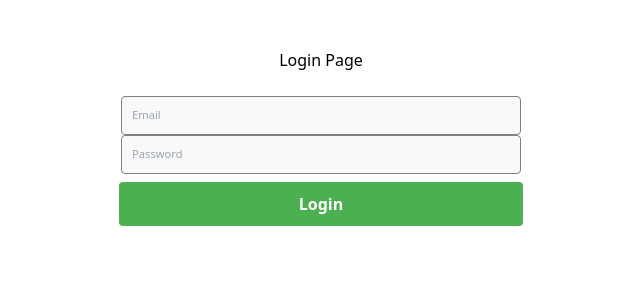
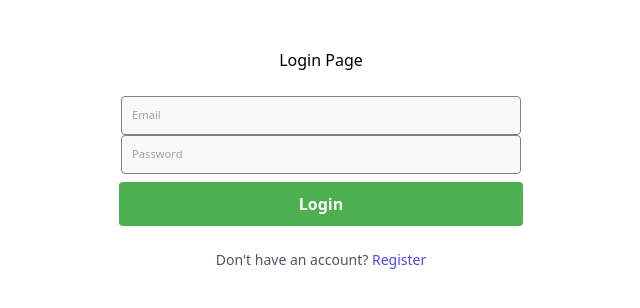
Before and after one commit to ady243/ia-integration, a React (Vite) app in the folder client/: page /login in a window 1280 px wide. Shown: the top 308 px of the page, without its empty margins (319-959 px from the left). Built offline with nearby package versions, Linux system fonts and the light colour scheme; no server answers.

Commit message:
have account

```diff
--- a/client/src/pages/LoginPage.jsx
+++ b/client/src/pages/LoginPage.jsx
@@ -77,6 +77,11 @@
             <h1>Login Page</h1>
         <div className="bg-white rounded px-8 pt-6 pb-8 mb-4 max-w-lg mx-auto">
           <FormBuilder fields={fields} />
+
+
+            <p className="text-sm text-gray-600 mt-4">
+                Don't have an account? <a href="/register" className="text-indigo-600 hover:text-indigo-700">Register</a>
+            </p>
         </div>
 
         </div>
```
